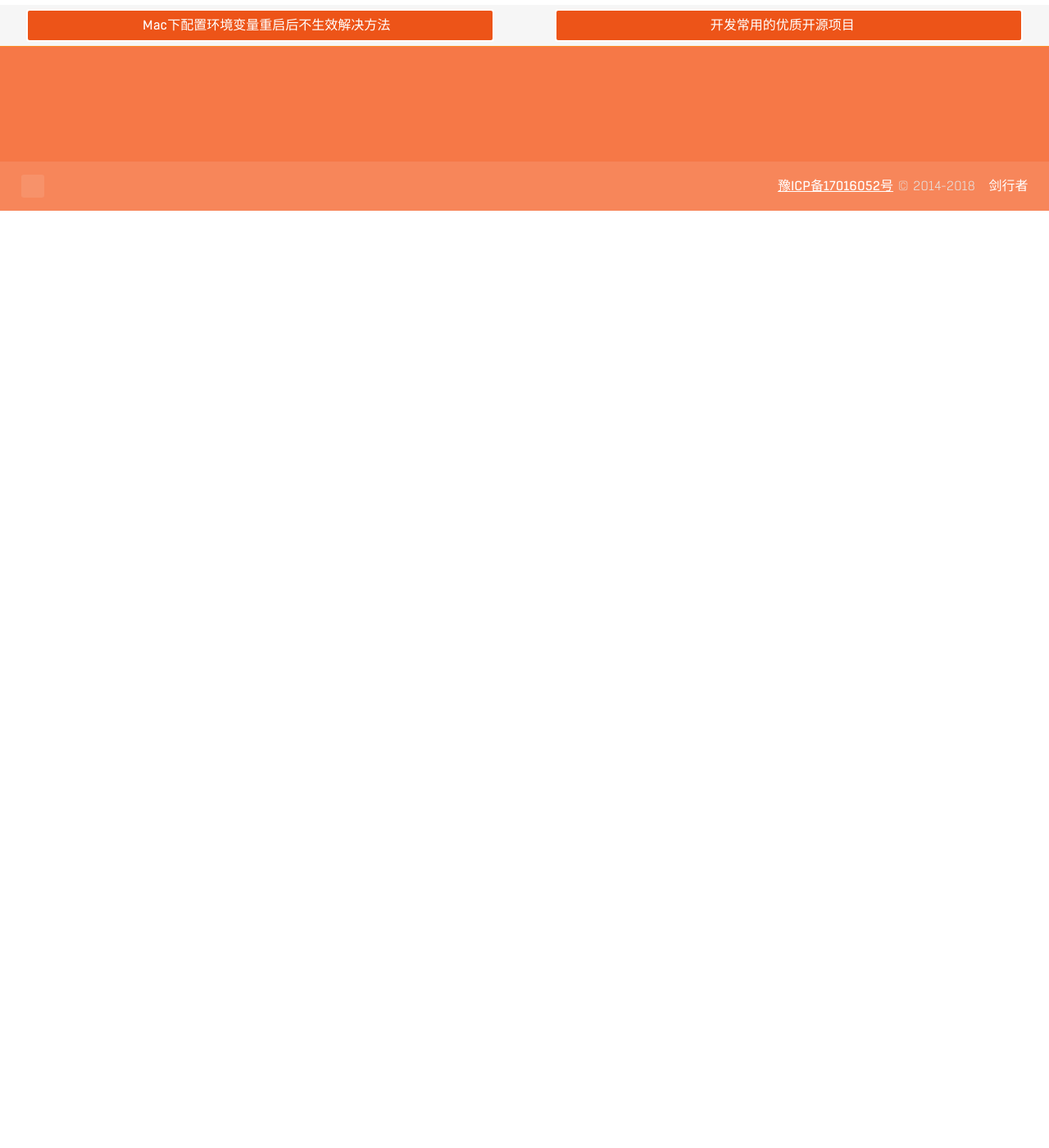
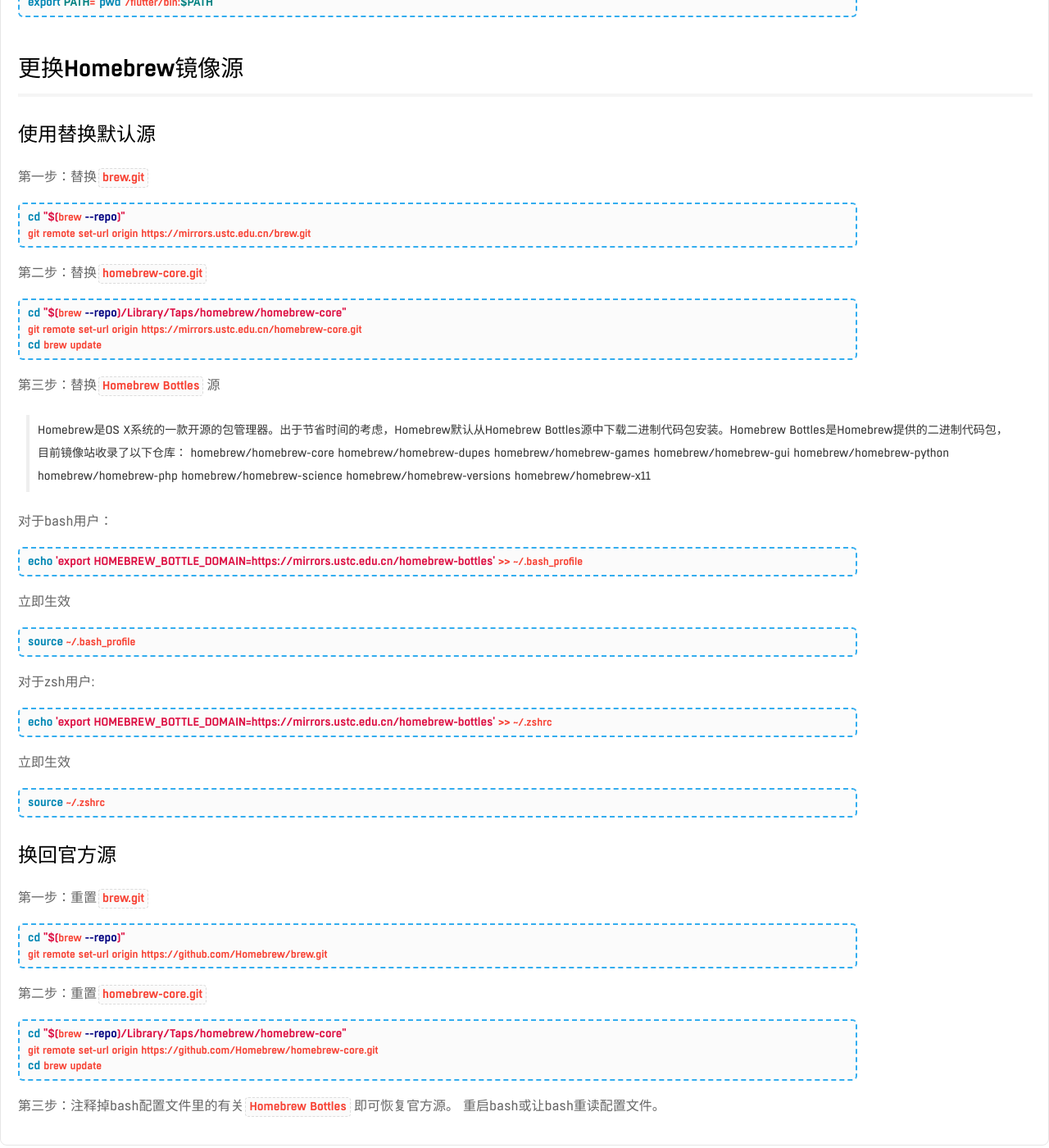
Before and after one commit to psvmc/myblog_jekyll, a Jekyll site: the page built from _posts/2018-08-08-mirror-common.md, in a window 1280 px wide and 1400 px high, scrolled down 4995 px. Shown: the whole window at 82% size. Built offline with Jekyll 4.4.1, drawn with Linux system fonts in a browser that asks for light colours; comment, search, counter and statistics services are not loaded; before the commit the page ends 5252 px from its top, so only the background shows below that; some of the changed text lies outside the part shown.

Commit message:
文章更新

````diff
--- a/_posts/2018-08-08-mirror-common.md
+++ b/_posts/2018-08-08-mirror-common.md
@@ -225,3 +225,86 @@
 export FLUTTER_STORAGE_BASE_URL=https://storage.flutter-io.cn //国内用户需要设置
 export PATH=`pwd`/flutter/bin:$PATH
 ```
+
+
+
+## 更换Homebrew镜像源
+
+### 使用替换默认源
+
+第一步：替换`brew.git`
+
+```bash
+cd "$(brew --repo)"
+git remote set-url origin https://mirrors.ustc.edu.cn/brew.git
+```
+
+
+
+第二步：替换`homebrew-core.git`
+
+```bash
+cd "$(brew --repo)/Library/Taps/homebrew/homebrew-core"
+git remote set-url origin https://mirrors.ustc.edu.cn/homebrew-core.git
+cd
+brew update
+```
+
+第三步：替换`Homebrew Bottles`源
+
+> Homebrew是OS X系统的一款开源的包管理器。出于节省时间的考虑，Homebrew默认从Homebrew Bottles源中下载二进制代码包安装。Homebrew Bottles是Homebrew提供的二进制代码包，目前镜像站收录了以下仓库：
+> homebrew/homebrew-core
+> homebrew/homebrew-dupes
+> homebrew/homebrew-games
+> homebrew/homebrew-gui
+> homebrew/homebrew-python
+> homebrew/homebrew-php
+> homebrew/homebrew-science
+> homebrew/homebrew-versions
+> homebrew/homebrew-x11
+
+对于bash用户：
+
+```bash
+echo 'export HOMEBREW_BOTTLE_DOMAIN=https://mirrors.ustc.edu.cn/homebrew-bottles' >> ~/.bash_profile
+```
+
+立即生效
+
+```bash
+source ~/.bash_profile
+```
+
+对于zsh用户:
+
+```bash
+echo 'export HOMEBREW_BOTTLE_DOMAIN=https://mirrors.ustc.edu.cn/homebrew-bottles' >> ~/.zshrc
+```
+
+立即生效
+
+```bash
+source ~/.zshrc
+```
+
+
+
+### 换回官方源
+
+第一步：重置`brew.git`
+
+```bash
+cd "$(brew --repo)"
+git remote set-url origin https://github.com/Homebrew/brew.git
+```
+
+第二步：重置`homebrew-core.git`
+
+```bash
+cd "$(brew --repo)/Library/Taps/homebrew/homebrew-core"
+git remote set-url origin https://github.com/Homebrew/homebrew-core.git
+cd
+brew update
+```
+
+第三步：注释掉bash配置文件里的有关`Homebrew Bottles`即可恢复官方源。 重启bash或让bash重读配置文件。
````
